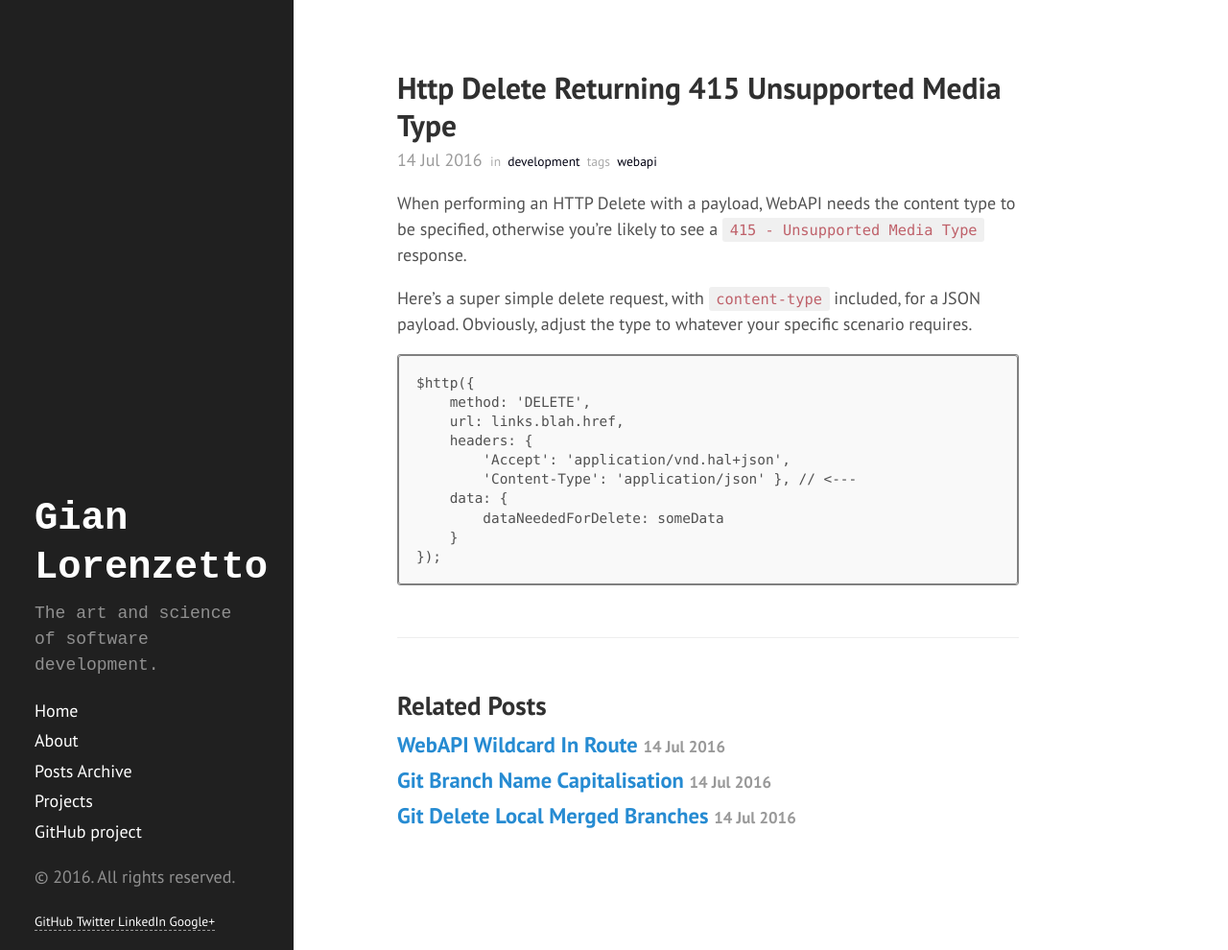
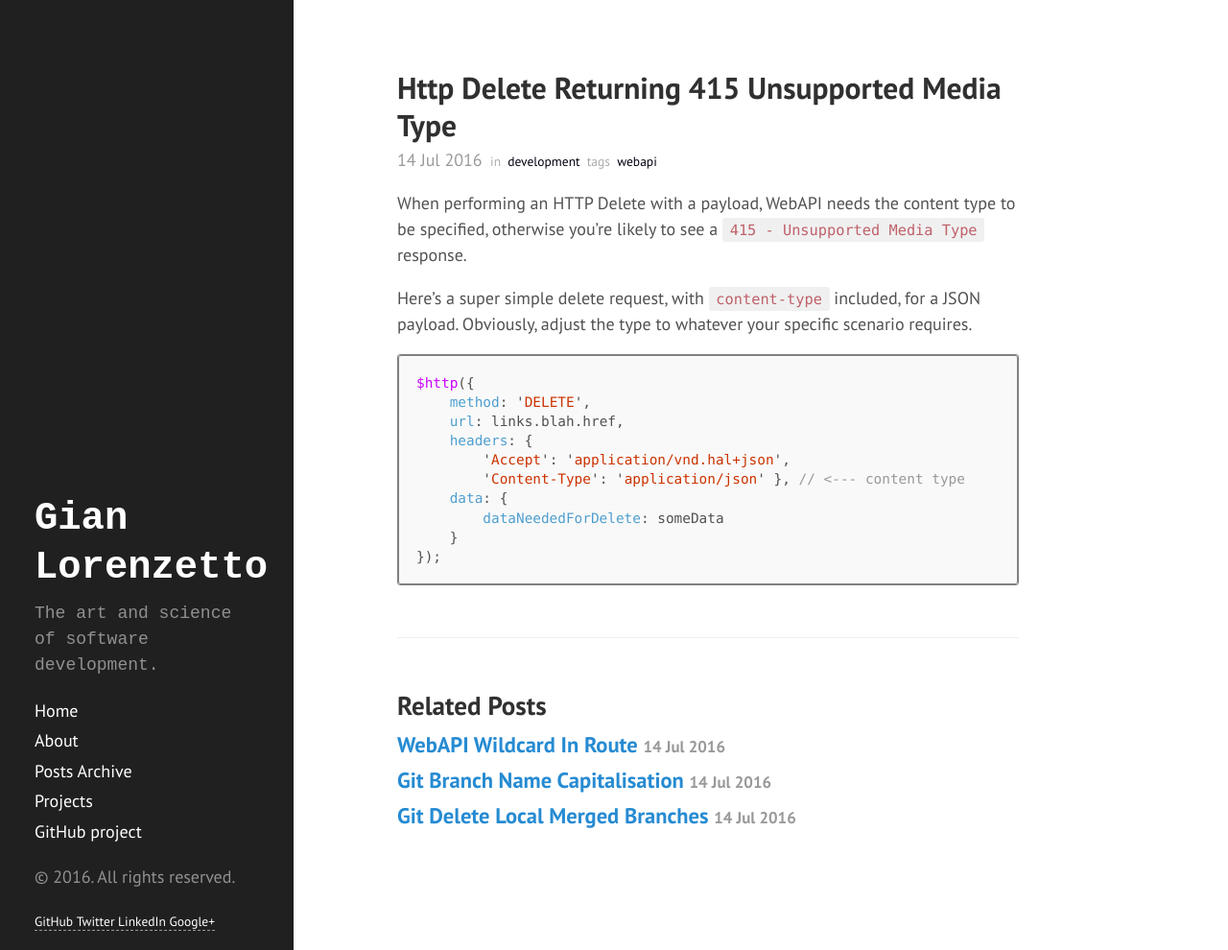
Before and after one commit to GianLorenzetto/GianLorenzetto.github.io-www, a Jekyll site: the page built from _posts/2016-07-16-http-delete-returning-415-unsupported-media-type.md, in a window 1280 px wide and 990 px high. Shown: the whole window at 96% size. Built offline with Jekyll 4.4.1, drawn with Linux system fonts in a browser that asks for light colours.

Commit message:
Updated Jekyll to v3. Fixed syntax blocks. Added timestamps.

````diff
--- a/_config.yml
+++ b/_config.yml
@@ -3,6 +3,10 @@ highlighter:      rouge
 
 # Permalinks
 permalink:        pretty
+
+# Plugins
+whitelist: []
+gems:      ['jekyll-paginate']
 
 # Setup
 title:            Gian Lorenzetto
--- a/_posts/2016-07-16-http-delete-returning-415-unsupported-media-type.md
+++ b/_posts/2016-07-16-http-delete-returning-415-unsupported-media-type.md
@@ -12,13 +12,13 @@ When performing an HTTP Delete with a payload, WebAPI needs the content type to
 
 Here's a super simple delete request, with `content-type` included, for a JSON payload. Obviously, adjust the type to whatever your specific scenario requires.
 
-```
+```javascript
 $http({
     method: 'DELETE',
     url: links.blah.href,
     headers: {
         'Accept': 'application/vnd.hal+json',
-        'Content-Type': 'application/json' }, // <---
+        'Content-Type': 'application/json' }, // <--- content type
     data: {
         dataNeededForDelete: someData
     }
````
Also changed, not shown: other parts of _posts/2016-07-16-http-delete-returning-415-unsupported-media-type.md (+1 -1 lines), _posts/2016-07-16-git-branch-name-captitalisation.md (+1 -1 lines), _posts/2016-07-16-git-delete-local-merged-branches.md (+4 -2 lines), _posts/2016-07-16-git-push-the-easy-way.md (+7 -3 lines), _posts/2016-07-16-webpi-route-wildcard.md (+3 -3 lines).
